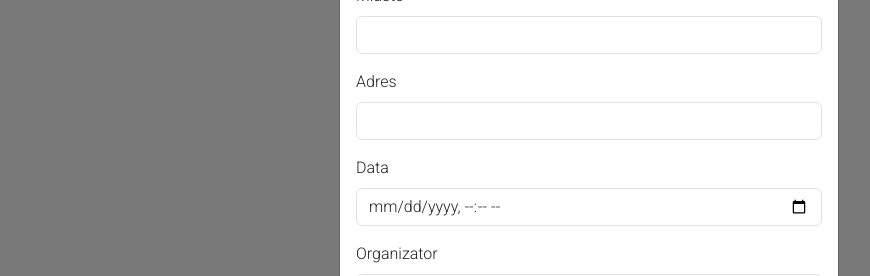
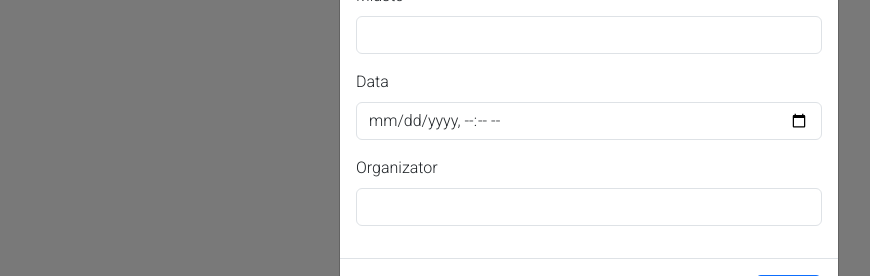
Before and after one commit to k-wos/EventAppP1, a React (Create React App) app in the folder client/: page /events in a window 1280 px wide. Both pictures are taken after a click on the button "Dodaj wydarzenie". Shown: the part 484-760 px from the top of the page, without its empty margins (51-921 px from the left). Built offline with nearby package versions, Linux system fonts and the light colour scheme; no server answers.

Commit message:
Last fix

```diff
--- a/client/src/components/AddEditEventDialog.tsx
+++ b/client/src/components/AddEditEventDialog.tsx
@@ -72,10 +72,6 @@ export const AddEditEventDialog = ({
             <Form.Control type="text" {...register("town")} />
           </Form.Group>
           <Form.Group className="mb-3">
-            <Form.Label>Adres</Form.Label>
-            <Form.Control type="text" {...register("address")} />
-          </Form.Group>
-          <Form.Group className="mb-3">
             <Form.Label>Data</Form.Label>
             <Form.Control type="datetime-local" {...register("date")} />
           </Form.Group>
```
